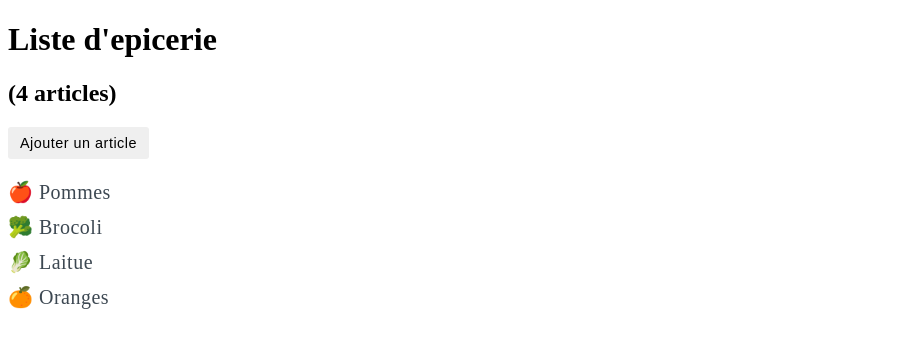
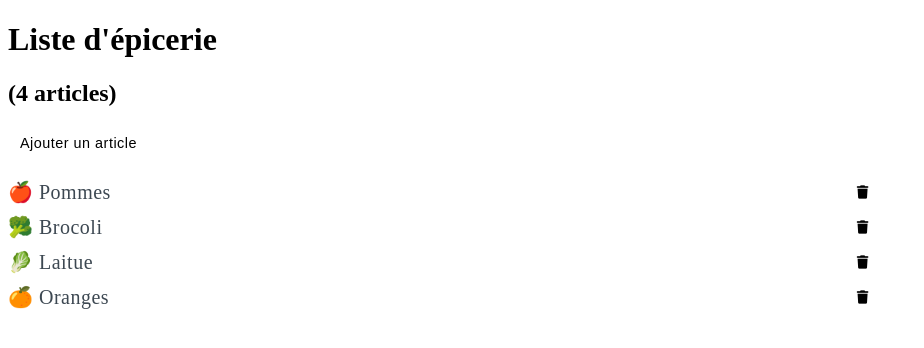
Before and after one commit to natelufuluabo/todo-list-vue, a Vue app: page / in a window 1280 px wide. Shown: the top 348 px of the page, without its empty margins (0-924 px from the left). Built offline with nearby package versions, Linux system fonts and the light colour scheme.

Commit message:
implemented the ability to remove element from todo list

```diff
--- a/src/views/ListeEpicerie.vue
+++ b/src/views/ListeEpicerie.vue
@@ -19,10 +19,11 @@
     </div>
     <p v-if="nbItemsToBuy === 0">Panier vide.</p>
     <ul>
-      <li v-for="item in items" @click="togglePurchased(item)" :key="item.id_" class="static-class"
+      <li v-for="item in items" :key="item.id_" class="static-class"
         :class="{ strikeout: item.purchased, priority: item.highPriority }"
         >
-        {{ item.label }}
+        <span @click="togglePurchased(item)">{{ item.label }}</span>
+        <button @click="$event => deleteItem(item.id)"><i class="fa-solid fa-trash"></i></button>
       </li>
     </ul>
   </main>
@@ -31,7 +32,7 @@
 <script setup>
 import { ref, reactive, computed } from 'vue'
 
-const header = 'Liste d\'epicerie'
+const header = 'Liste d\'épicerie'
 const items = reactive([
   { id: 1, label: '🍎 Pommes', purchased: false, highPriority: false },
   { id: 2, label: '🥦 Brocoli', purchased: false, highPriority: false },
@@ -47,14 +48,12 @@ const nbItemsToBuy = computed(()=>items.length-nbItemsPurchased.value);
 
 
 function saveItem() {
-  items.value = items.push({
-    id: items.length + 1, //FIXME: changer l'index pour qu'il démarre à 1
+  items.push({
+    id: items.length + 1,
     label: newItem.value,
     purchased: false,
     highPriority: newItemHighPriority.value
   })
-
-  console.log(items)
 
   newItem.value = ""
   newItemHighPriority.value = false
@@ -69,6 +68,13 @@ function doEdit(startEditing) {
 function togglePurchased(item) {
   console.log("DB01: item clicked ans purchased ", item.purchased)
   item.purchased = !item.purchased
+}
+
+function deleteItem(id) {
+  const indexToRemove = items.findIndex(item => item.id === id);
+  if (indexToRemove !== -1) {
+    items.splice(indexToRemove, 1);
+  }
 }
 
 </script>
@@ -86,6 +92,17 @@ body {
   justify-content: center;
   margin: 0;
   padding: 0;
+}
+
+button {
+  display: flex;
+  border: none;
+  background-color: inherit;
+  cursor: pointer;
+}
+
+button:hover {
+  color: red;
 }
 
 #shopping-list {
@@ -111,6 +128,11 @@ p {
   font-size: 1.25rem;
   cursor: pointer;
   transition: all 0.1s ease-in;
+}
+
+li {
+  display: grid;
+  grid-template-columns: 1fr .5fr;
 }
 
 li:hover {
```
